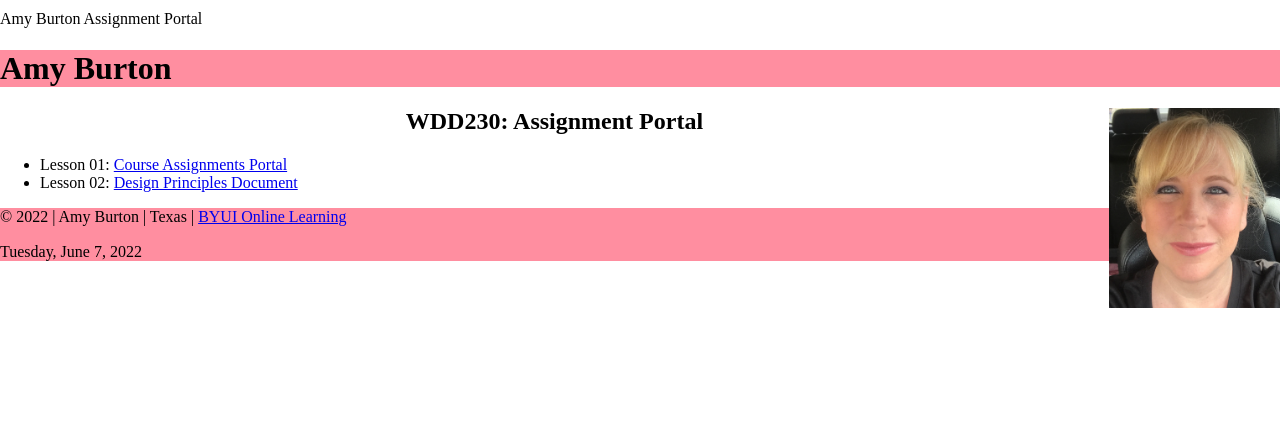
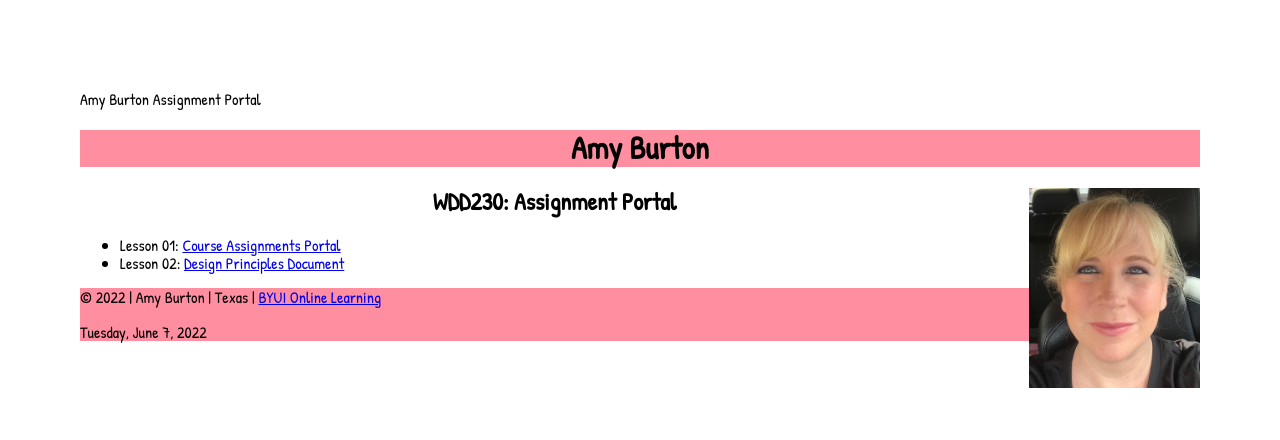
Before and after one commit to amy6941/amy6941.github.io, a plain HTML site: page index.html in a window 1280 px wide. Drawn offline with Linux system fonts and the light colour scheme; a script that the page names is missing.

Commit message:
font changes

```diff
--- a/styles/main.css
+++ b/styles/main.css
@@ -1,15 +1,17 @@
-@import url('https://fonts.googleapis.com/css2?family=Shadows+Into+Light&display=swap');
+@import url('https://fonts.googleapis.com/css2?family=Patrick+Hand&display=swap');
 
 body {
     display: block;
     margin: 10px auto;
+    padding: 5em;
+    font-family: 'Patrick Hand', cursive;
 }
 header {
     background-color: rgb(255, 142, 160);
 
 }
 h1 {
-    justify-self: auto;
+    text-align: center;
 }
 
 h2 {
@@ -22,7 +24,6 @@
     max-height: 200px;
     margin-left: auto;
     margin-right: auto;
-
 }
 footer {
     background-color: rgb(255, 142, 160);
```
